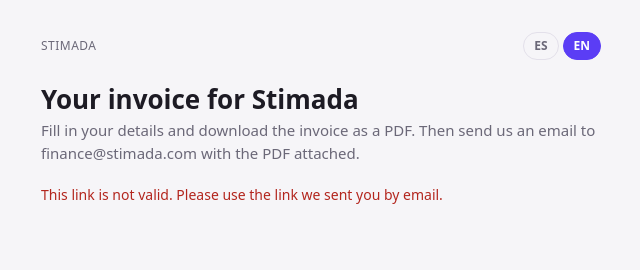
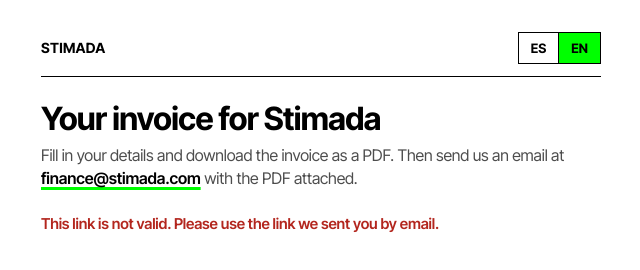
Before and after one commit to stimadabrand/facturas, a plain HTML site: page index.html in a window 1280 px wide. Shown: the whole page, without its empty margins (319-959 px from the left). Drawn offline with Linux system fonts and the light colour scheme.

Commit message:
Web con la identidad de Stimada (verde, Inter Tight, cuadrado) y email de finance@ clicable; el PDF no cambia
Co-Authored-By: Claude Opus 5.5 <noreply@anthropic.com>
Claude-Session: https://claude.ai/code/session_012LFFfdfe6eAf6CwV28FaE2

```diff
--- a/app.js
+++ b/app.js
@@ -14,7 +14,7 @@ const DEFECTO = {
 const T = {
   es: {
     titulo: "Tu factura para Stimada",
-    intro: "Rellena tus datos y descarga la factura en PDF. Después envíanos un mail a finance@stimada.com con el PDF adjunto.",
+    introA: "Rellena tus datos y descarga la factura en PDF. Después envíanos un mail a ", introB: " con el PDF adjunto.",
     sinDatos: "Este enlace no es válido. Usa el enlace que te enviamos por correo.",
     resumen: "Lo que vas a facturar", tusDatos: "Tus datos",
     nombre: "Nombre y apellidos (o razón social)", nif: "NIF / DNI / NIE", email: "Email (opcional)",
@@ -28,7 +28,7 @@ const T = {
     errCampos: "Rellena todos los campos (el email es opcional).",
     errPct: "El IVA y la retención tienen que ser un número entre 0 y 100 (pon 0 si no aplicas alguno).",
     errMencion: "Si no aplicas IVA, escribe el motivo en la mención fiscal.",
-    generando: "Generando…", ok: "Factura descargada. Ahora respóndenos al correo con el PDF adjunto.",
+    generando: "Generando…", ok: "Factura descargada. Ahora envíala a finance@stimada.com.",
     errPdf: "No se ha podido generar la factura. Inténtalo otra vez.",
     pdf: { factura: "FACTURA", num: "Nº", fecha: "Fecha", emisor: "Emisor", dest: "Destinatario", nif: "NIF",
       concepto: "Concepto", importe: "Importe", servicio: "Servicio de creación de contenido",
@@ -36,7 +36,7 @@ const T = {
   },
   en: {
     titulo: "Your invoice for Stimada",
-    intro: "Fill in your details and download the invoice as a PDF. Then send us an email to finance@stimada.com with the PDF attached.",
+    introA: "Fill in your details and download the invoice as a PDF. Then send us an email at ", introB: " with the PDF attached.",
     sinDatos: "This link is not valid. Please use the link we sent you by email.",
     resumen: "What you are invoicing", tusDatos: "Your details",
     nombre: "Full name (or company name)", nif: "Tax ID or passport number, with your country code first (e.g. AU123456789)", email: "Email (optional)",
@@ -50,7 +50,7 @@ const T = {
     errCampos: "Please fill in all fields (email is optional).",
     errPct: "VAT and withholding must be a number between 0 and 100 (enter 0 if not applicable).",
     errMencion: "If you charge no VAT, please explain why in the tax note.",
-    generando: "Creating…", ok: "Invoice downloaded. Now reply to our email with the PDF attached.",
+    generando: "Creating…", ok: "Invoice downloaded. Now send it to finance@stimada.com.",
     errPdf: "The invoice could not be created. Please try again.",
     pdf: { factura: "INVOICE", num: "No.", fecha: "Date", emisor: "From", dest: "Bill to", nif: "Tax ID",
       concepto: "Description", importe: "Amount", servicio: "Content creation services for Stimada",
--- a/estilo.css
+++ b/estilo.css
@@ -1,38 +1,47 @@
+/* Identidad de Stimada (design system "Stimada"): blanco, negro y verde #00ff00 como único acento;
+   Inter Tight (fonts/, licencia OFL); todo cuadrado; filetes de 1px. Solo afecta a la web, no al PDF. */
+@font-face {
+  font-family: "Inter Tight";
+  src: url("fonts/InterTight.woff") format("woff");
+  font-weight: 100 900;
+  font-display: swap;
+}
 :root {
-  --bg: #f6f5f8; --card: #ffffff; --fg: #1d1b24; --muted: #6b6878; --line: #e3e0ea;
-  --accent: #5b3df5; --accent-fg: #ffffff; --ok: #1f7a4d; --err: #b3261e;
+  --bg: #ffffff; --fg: #000000; --muted: #4d4d4d; --line: #000000; --field: #f4f4f4;
+  --accent: #00ff00; --accent-fg: #000000; --err: #b3261e;
   color-scheme: light;
 }
-@media (prefers-color-scheme: dark) { :root {
-  --bg: #15141a; --card: #1e1d25; --fg: #eeecf3; --muted: #a29fb0; --line: #34323e;
-  --accent: #9d8cff; --accent-fg: #15141a; --ok: #6fd3a1; --err: #ff8a80; color-scheme: dark } }
 * { box-sizing: border-box; }
 [hidden] { display: none !important; }
-body { margin: 0; background: var(--bg); color: var(--fg); font: 15px/1.5 system-ui, -apple-system, "Segoe UI", sans-serif; padding: 32px 16px; }
-main { max-width: 560px; margin: 0 auto; display: grid; gap: 20px; }
-h1 { font-size: 26px; margin: 0; }
+body { margin: 0; background: var(--bg); color: var(--fg); font: 16px/1.4 "Inter Tight", Inter, system-ui, -apple-system, "Segoe UI", sans-serif; letter-spacing: -0.01em; padding: 32px 16px 48px; }
+main { max-width: 560px; margin: 0 auto; display: grid; gap: 24px; }
+h1 { font-size: 32px; line-height: 1.1; font-weight: 700; letter-spacing: -0.02em; margin: 0 0 8px; }
 p { margin: 0; }
+a { color: var(--fg); text-decoration: underline; text-decoration-color: var(--accent); text-decoration-thickness: 3px; text-underline-offset: 3px; font-weight: 600; }
 .muted { color: var(--muted); }
-.small { font-size: 13px; }
-.card { background: var(--card); border: 1px solid var(--line); border-radius: 12px; padding: 18px; display: grid; gap: 12px; }
-.card h2 { font-size: 16px; margin: 0; }
+.small { font-size: 14px; }
+.card { background: var(--bg); border: 1px solid var(--line); padding: 24px; display: grid; gap: 16px; }
+.card h2 { font-size: 20px; font-weight: 700; letter-spacing: -0.02em; margin: 0; }
 table { width: 100%; border-collapse: collapse; font-variant-numeric: tabular-nums; }
-td { padding: 6px 0; border-bottom: 1px solid var(--line); vertical-align: top; }
+td { padding: 8px 0; border-bottom: 1px solid var(--line); vertical-align: top; }
 td:last-child { text-align: right; white-space: nowrap; padding-left: 12px; }
-tr.total td { font-weight: 600; border-bottom: 0; }
-.grid { display: grid; grid-template-columns: 1fr 1fr; gap: 12px; }
+tr.total td { font-weight: 700; border-bottom: 0; }
+.grid { display: grid; grid-template-columns: 1fr 1fr; gap: 16px; align-items: end; }
 .grid .wide { grid-column: 1 / -1; }
 @media (max-width: 480px) { .grid { grid-template-columns: 1fr; } }
-label { display: grid; gap: 4px; font-size: 13px; font-weight: 500; min-width: 0; }
-input, textarea { font: inherit; padding: 9px 10px; border: 1px solid var(--line); border-radius: 8px; background: var(--bg); color: var(--fg); min-width: 0; width: 100%; }
-input:focus-visible, textarea:focus-visible, button:focus-visible { outline: 2px solid var(--accent); outline-offset: 2px; }
-button { font: inherit; font-weight: 600; padding: 12px 16px; border: 0; border-radius: 10px; background: var(--accent); color: var(--accent-fg); cursor: pointer; }
-.msg { font-size: 14px; }
-.msg.ok { color: var(--ok); } .msg.err { color: var(--err); }
-.tag { font-size: 12px; letter-spacing: .04em; text-transform: uppercase; color: var(--muted); }
-.cabecera { display: flex; justify-content: space-between; align-items: center; gap: 12px; }
-.idiomas { display: flex; gap: 4px; }
-.idioma { padding: 4px 10px; font-size: 12px; border-radius: 999px; background: transparent; color: var(--muted); border: 1px solid var(--line); }
-.idioma[aria-pressed="true"] { background: var(--accent); color: var(--accent-fg); border-color: var(--accent); }
-.check { display: flex; gap: 8px; align-items: center; font-weight: 400; font-size: 14px; }
-.check input { width: auto; }
+label { display: grid; gap: 6px; font-size: 14px; font-weight: 600; min-width: 0; }
+input, textarea { font: inherit; font-weight: 400; padding: 10px 12px; border: 1px solid var(--line); border-radius: 0; background: var(--field); color: var(--fg); min-width: 0; width: 100%; }
+input:focus-visible, textarea:focus-visible, button:focus-visible, a:focus-visible { outline: 3px solid var(--accent); outline-offset: 2px; }
+button { font: inherit; font-weight: 700; padding: 14px 16px; border: 1px solid var(--line); border-radius: 0; background: var(--accent); color: var(--accent-fg); cursor: pointer; }
+button:hover { background: var(--fg); color: var(--accent); }
+.msg { font-size: 15px; font-weight: 600; }
+.msg.err { color: var(--err); }
+.tag { font-size: 14px; font-weight: 700; letter-spacing: 0.02em; text-transform: uppercase; }
+.cabecera { display: flex; justify-content: space-between; align-items: center; gap: 12px; padding-bottom: 12px; border-bottom: 1px solid var(--line); }
+.idiomas { display: flex; }
+.idioma { padding: 6px 12px; font-size: 13px; background: var(--bg); color: var(--fg); }
+.idioma + .idioma { border-left: 0; }
+.idioma:hover { background: var(--fg); color: var(--bg); }
+.idioma[aria-pressed="true"] { background: var(--accent); color: var(--accent-fg); }
+.check { display: flex; gap: 10px; align-items: center; font-weight: 400; font-size: 15px; }
+.check input { width: 18px; height: 18px; accent-color: #000000; }
--- a/index.html
+++ b/index.html
@@ -4,7 +4,7 @@
 <meta charset="utf-8">
 <meta name="viewport" content="width=device-width,initial-scale=1">
 <!-- Privacidad: la página no puede conectarse a ningún sitio ni enviar formularios. Todo pasa en el navegador. -->
-<meta http-equiv="Content-Security-Policy" content="default-src 'none'; script-src 'self'; style-src 'self'; img-src 'self' data:; connect-src 'none'; form-action 'none'; base-uri 'none'">
+<meta http-equiv="Content-Security-Policy" content="default-src 'none'; script-src 'self'; style-src 'self'; img-src 'self' data:; font-src 'self'; connect-src 'none'; form-action 'none'; base-uri 'none'">
 <meta name="referrer" content="no-referrer">
 <meta name="robots" content="noindex, nofollow">
 <title>Factura para Stimada</title>
@@ -22,7 +22,7 @@
   </div>
   <div>
     <h1 data-t="titulo"></h1>
-    <p class="muted" data-t="intro"></p>
+    <p class="muted"><span data-t="introA"></span><a href="mailto:finance@stimada.com">finance@stimada.com</a><span data-t="introB"></span></p>
   </div>
 
   <p class="msg err" id="sinDatos" data-t="sinDatos" hidden></p>
```
Also changed, not shown: fonts/InterTight.woff (added), fonts/OFL.txt (added).
